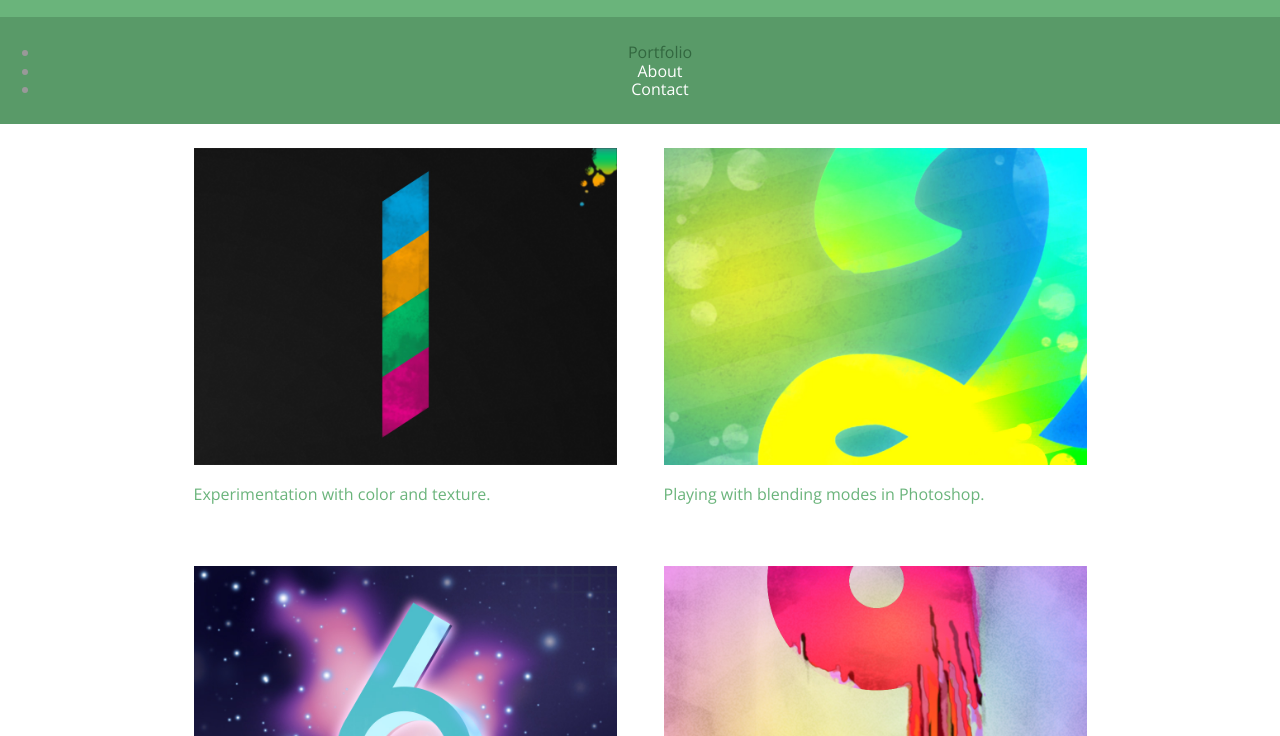
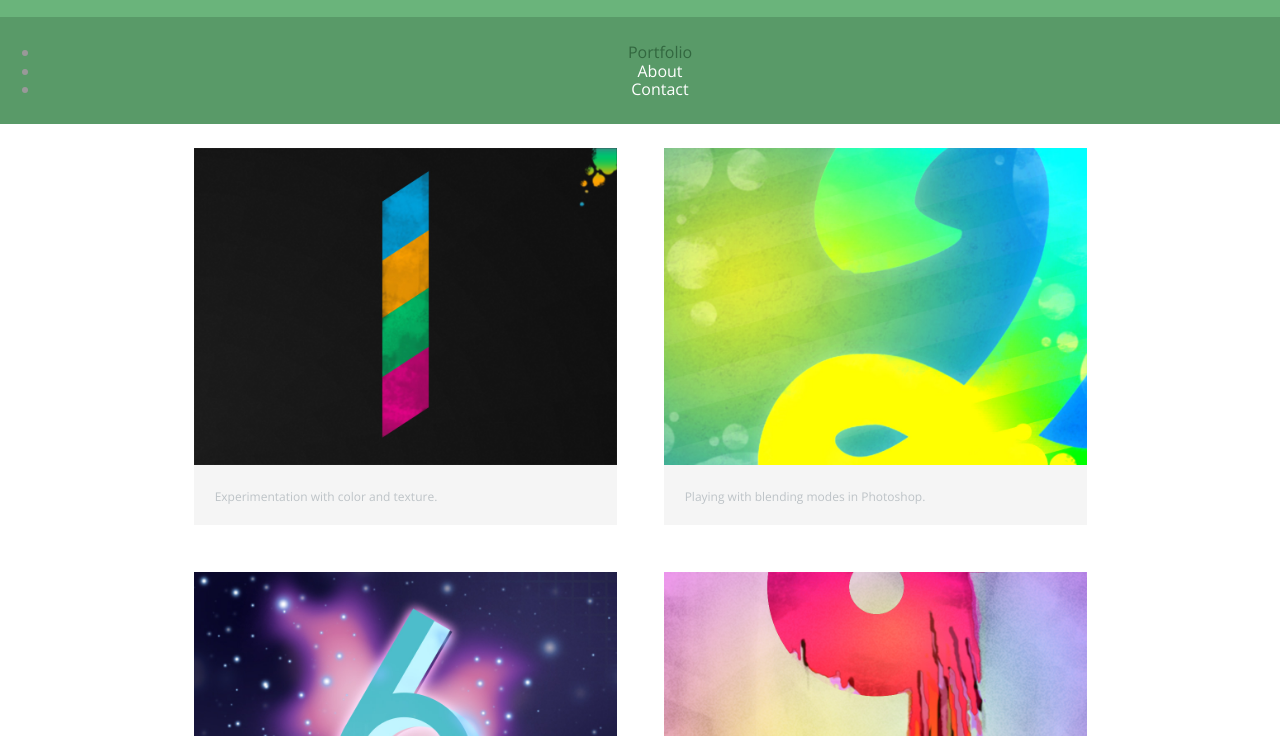
Before and after one commit to kevcoder/portfolioPrototype, a plain HTML site: page index.html in a window 1280 px wide. Shown: the part 64-800 px from the top of the page. Drawn offline with nearby package versions, Linux system fonts and the light colour scheme.

Commit message:
gallery styles finished

```diff
--- a/css/main.css
+++ b/css/main.css
@@ -66,6 +66,7 @@ FOOTER
 footer {
   font-size: 0.75em;
   text-align: center;
+  clear: both;
   padding-top: 50px;
   color: #ccc;
 }
@@ -82,6 +83,15 @@ Page : Portfolio
   float: left;
   width: 45%;
   margin: 2.5%;
+  background-color: #f5f5f5;
+  color: #bdc3c7;
+}
+
+#gallery li a p{
+  margin: 0;
+  padding: 5%;
+  font-size: 0.75em;
+  color: #bdc3c7;
 }
 
 /**********************************
```
